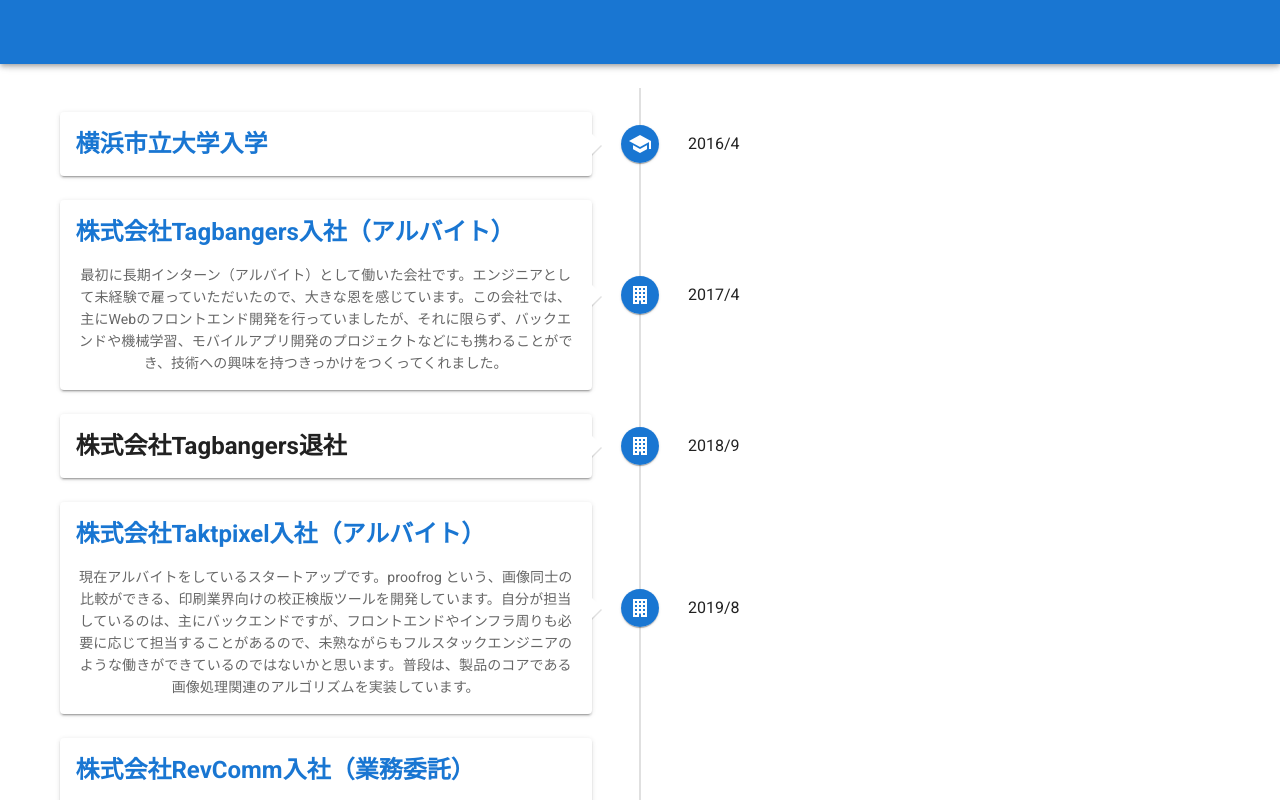
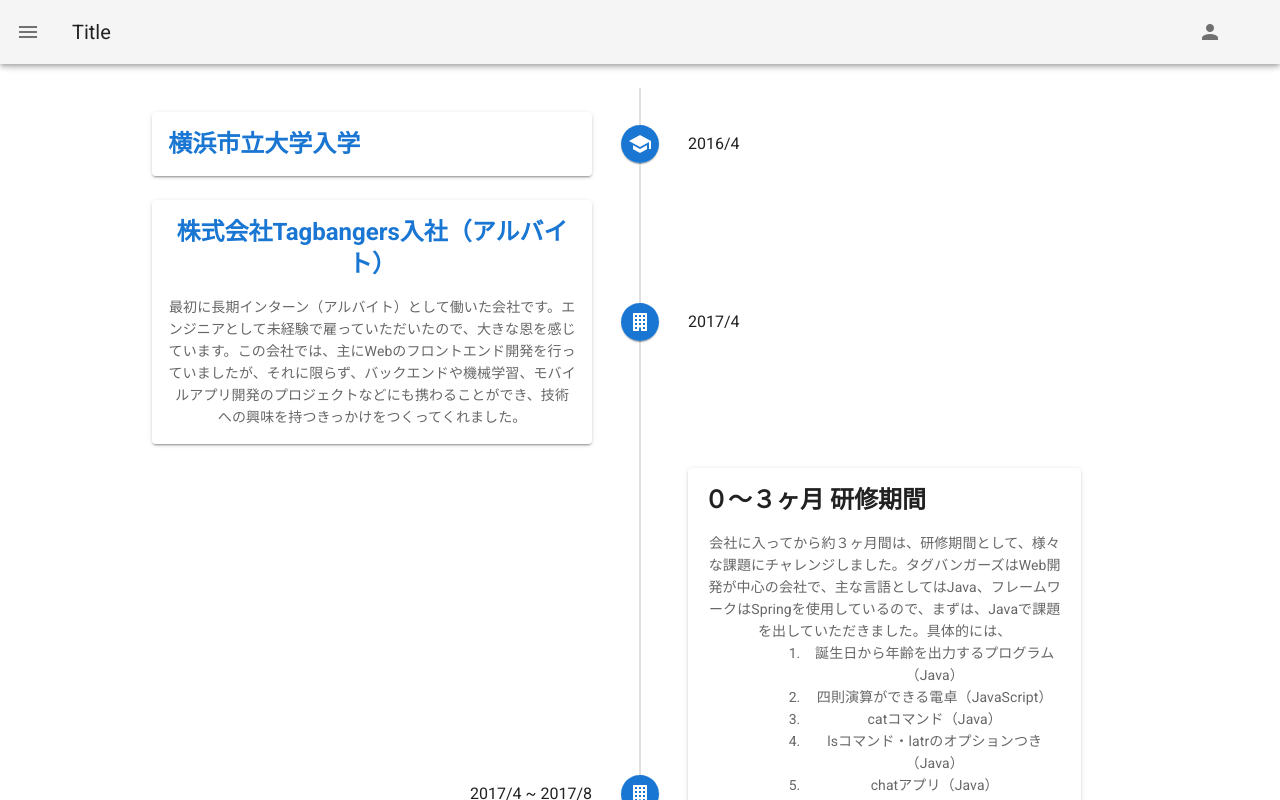
Before and after one commit to fhiroki/portfolio, a Vue app: page / in a window 1280 px wide. Shown: the top 800 px of the page. Built offline with nearby package versions, Linux system fonts and the light colour scheme.

Commit message:
change header

```diff
--- a/src/App.vue
+++ b/src/App.vue
@@ -1,11 +1,6 @@
 <template>
   <v-app>
-    <v-app-bar
-      app
-      color="primary"
-      dark
-    >
-    </v-app-bar>
+    <Header/>
     <v-main>
       <Main/>
     </v-main>
@@ -13,13 +8,15 @@
 </template>
 
 <script>
-import Main from './components/Main'
+import Main from './components/Main';
+import Header from './components/Header';
 
 export default {
   name: 'App',
 
   components: {
     Main,
+    Header,
   },
 
   data: () => ({
--- /dev/null
+++ b/src/components/Header.vue
@@ -0,0 +1,22 @@
+<template>
+  <v-app-bar app>
+    <v-app-bar-nav-icon></v-app-bar-nav-icon>
+
+    <v-toolbar-title>Title</v-toolbar-title>
+
+    <v-spacer></v-spacer>
+
+    <v-btn icon style="margin-right: 30px">
+      <v-icon>mdi-account</v-icon>
+    </v-btn>
+  </v-app-bar>
+</template>
+
+<script>
+export default {
+  name: "Header",
+  data: () => ({
+    //
+  }),
+};
+</script>
--- a/src/components/Main.vue
+++ b/src/components/Main.vue
@@ -12,16 +12,16 @@
           <v-timeline-item
             v-for="(item, i) in items"
             :key="i"
-            :left="true"
+            :left="item.size == 'mini' ? false : true"
             :fill-dot="true"
             :icon="item.icon"
           >
             <template v-slot:opposite>
               <span v-text="item.yearMonth"></span>
             </template>
-            <!-- <v-row> -->
-              <!-- <v-col cols="4"></v-col> -->
-              <!-- <v-col> -->
+            <v-row>
+              <v-col v-if="item.size != 'mini'" cols="2"></v-col>
+              <v-col>
                 <v-card class="elevation-2">
                   <v-card-title class="headline font-weight-bold">
                     <div v-if="item.url">
@@ -31,12 +31,13 @@
                     </div>
                     <div v-else>{{ item.title }}</div>
                   </v-card-title>
-                  <v-card-text v-if="item.content">{{
-                    item.content
-                  }}</v-card-text>
+                  <v-card-text v-if="item.content">
+                    <div v-html="item.content"></div>
+                  </v-card-text>
                 </v-card>
-              <!-- </v-col> -->
-            <!-- </v-row> -->
+              </v-col>
+              <v-col v-if="item.size == 'mini'" cols="3"></v-col>
+            </v-row>
           </v-timeline-item>
         </v-timeline>
       </v-col>
@@ -68,6 +69,31 @@
 この会社では、主にWebのフロントエンド開発を行っていましたが、それに限らず、\
 バックエンドや機械学習、モバイルアプリ開発のプロジェクトなどにも携わることができ、\
 技術への興味を持つきっかけをつくってくれました。",
+      },
+      {
+        yearMonth: "2017/4 ~ 2017/8",
+        title: "０〜３ヶ月 研修期間",
+        icon: "mdi-office-building",
+        size: "mini",
+        content:
+        "<div>会社に入ってから約３ヶ月間は、研修期間として、様々な課題にチャレンジしました。\
+タグバンガーズはWeb開発が中心の会社で、主な言語としてはJava、フレームワークはSpringを使用しているので、まずは、Javaで課題を出していただきました。\
+具体的には、 </div>\
+<ol style='padding-left: 100px'>\
+<li>誕生日から年齢を出力するプログラム（Java）</li>\
+<li>四則演算ができる電卓（JavaScript）</li>\
+<li>catコマンド（Java）</li>\
+<li>lsコマンド・latrのオプションつき（Java）</li>\
+<li>chatアプリ（Java）</li>\
+<li>Webサーバ（Java）</li>\
+</ol>\
+<div>の順で課題に挑戦しました。\
+これらの課題はそれぞれに核となる技術があり、それらについての理解を深めるという目的で、社長自らが考えてくださいました。\
+当時はプログラムをほぼ書いたことがなかったので、どの課題にも苦戦しながら臨みましたが、\
+わからないところがあったら、丁寧に、楽しそうに教えてくれたので、こちらも楽しんで学べました。\
+また、少し難易度の高いテーマについては、社内勉強会と称して、忙しい中時間をとって説明してくれたりもしました。\
+分かりやすいというのはもちろんですが、全体的に楽しそうに教えてくれたのが印象的でした。\
+そうして少しずつプログラムに対する理解を深めていき、約3ヶ月後からはいよいよ実務に入らせていただくことになりました。</div>",
       },
       {
         yearMonth: "2018/9",
```
